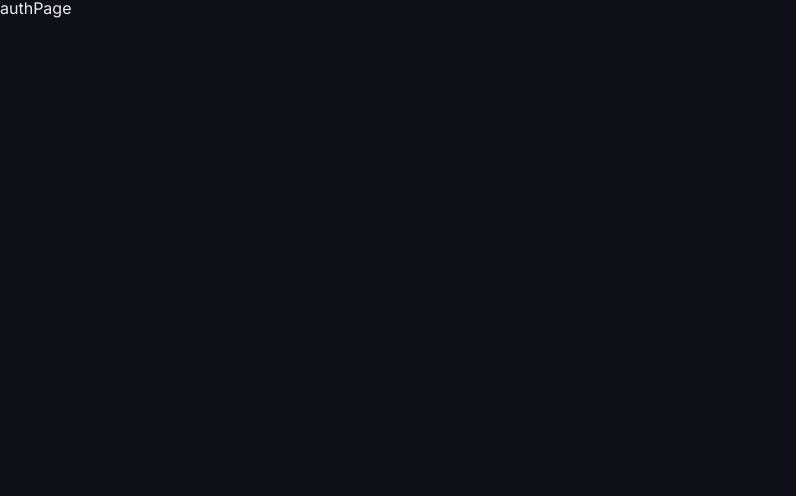
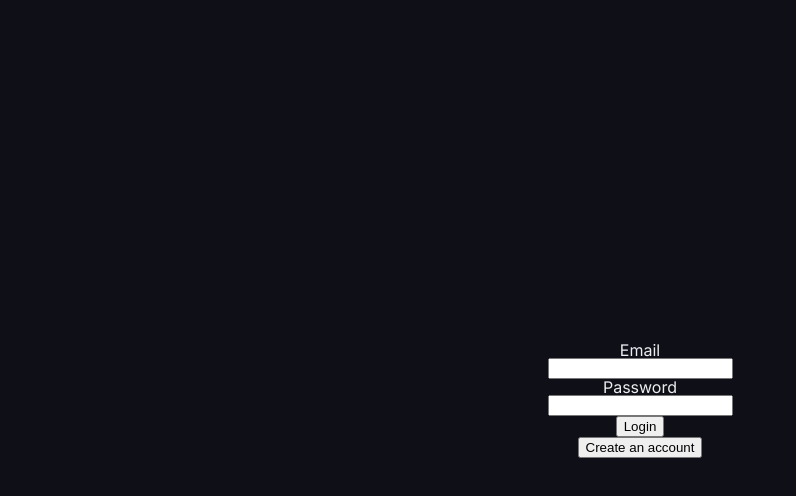
Before and after one commit to AdamCala/tablica, a React (Vite) app in the folder frontend/: page /login in a window 1280 px wide. Shown: the top 496 px of the page, without its empty margins (0-796 px from the left). Built offline with nearby package versions, Linux system fonts and the light colour scheme.

Commit message:
login/register page

```diff
--- a/frontend/src/pages/AuthPage/AuthPage.tsx
+++ b/frontend/src/pages/AuthPage/AuthPage.tsx
@@ -1,5 +1,58 @@
+import { useState } from "react";
+import styles from "../../styles/pages/_auth-page.module.scss";
+
 const AuthPage = () => {
-  return <div>authPage</div>;
+  const handleFormSubmit = () => {};
+  const [AuthType, SetAuthType] = useState<"login" | "sign-up">("login");
+  const handleAuthType = () => {
+    SetAuthType((prevAuthType) =>
+      prevAuthType === "login" ? "sign-up" : "login"
+    );
+    console.log(AuthType);
+  };
+
+  return (
+    <div className={styles.main}>
+      <form onSubmit={handleFormSubmit}>
+        {AuthType == "login" ? (
+          <>
+            <label htmlFor="email">Email</label>
+            <input type="email" name="email" id="email" />
+            <label htmlFor="password">Password</label>
+            <input type="password" name="password" id="password" />
+            <button type="submit">Login</button>
+          </>
+        ) : (
+          <>
+            <label htmlFor="name">Name</label>
+            <input type="text" name="name" id="name" />
+            <label htmlFor="email">Email</label>
+            <input type="email" name="email" id="email" />
+            <label htmlFor="confirm-email">Confirm Email</label>
+            <input type="email" name="confirm-email" id="confirm-email" />
+            <label htmlFor="password">Password</label>
+            <input type="password" name="password" id="password" />
+            <label htmlFor="confirm-password">Confirm Password</label>
+            <input
+              type="password"
+              name="confirm-password"
+              id="confirm-password"
+            />
+            <button type="submit">Login</button>
+          </>
+        )}
+      </form>
+      {AuthType == "login" ? (
+        <>
+          <button onClick={handleAuthType}>Create an account</button>
+        </>
+      ) : (
+        <>
+          <button onClick={handleAuthType}>Login into existing account</button>
+        </>
+      )}
+    </div>
+  );
 };
 
 export default AuthPage;
--- a/frontend/src/styles/pages/_auth-page.module.scss
+++ b/frontend/src/styles/pages/_auth-page.module.scss
@@ -0,0 +1,13 @@
+.main {
+  height: 100vh;
+  display: flex;
+  justify-content: center;
+  align-items: center;
+  flex-direction: column;
+  form {
+    display: flex;
+    justify-content: center;
+    align-items: center;
+    flex-direction: column;
+  }
+}
```
